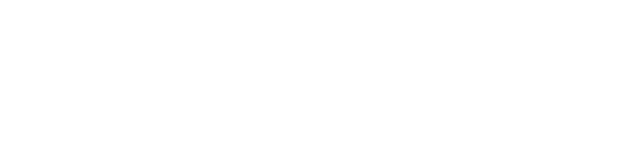
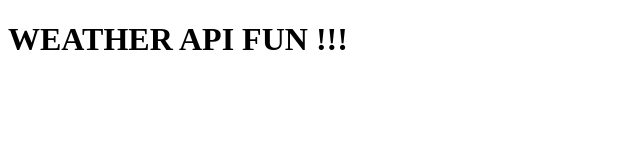
Before and after one commit to PraimJ/WEATHER_API, a plain HTML site: page index.html in a window 1280 px wide. Shown: the whole page, without its empty margins (0-640 px from the left). Drawn offline with Linux system fonts and the light colour scheme.

Commit message:
Added H1

```diff
--- a/index.html
+++ b/index.html
@@ -11,6 +11,7 @@
 
 <body>
 
+    <h1> WEATHER API FUN !!!</h1>
 
 
 
```
